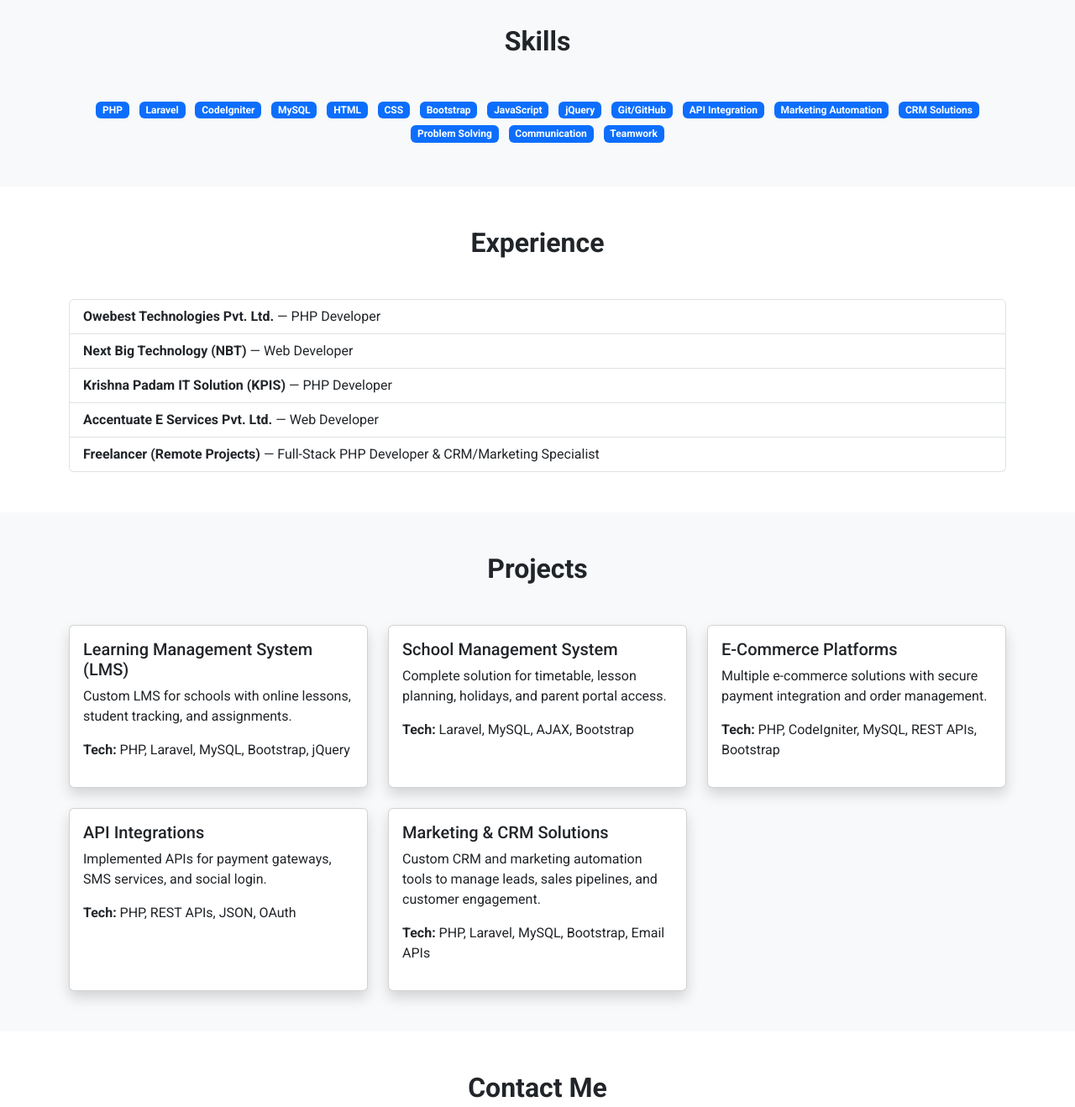
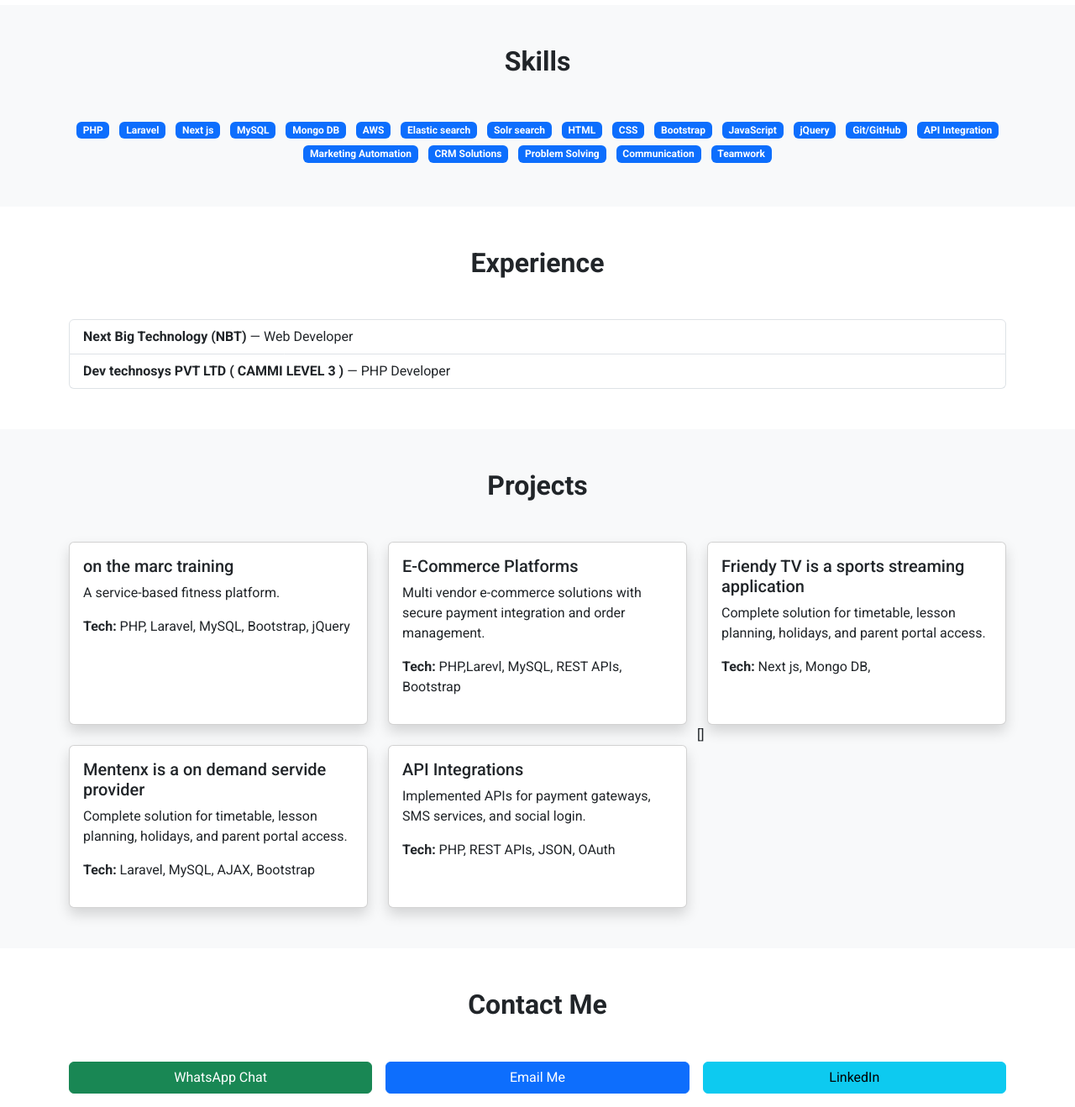
Before and after one commit to dharmendra-kumar-sanyee/portfolio, a plain HTML site: page index.html in a window 1280 px wide. Shown: the part 1300-2618 px from the top of the page at 84% size. Drawn offline with nearby package versions, Linux system fonts and the light colour scheme.

Commit message:
Update index.html

```diff
--- a/index.html
+++ b/index.html
@@ -1,10 +1,12 @@
+https://avatars.githubusercontent.com/u/79008513?v=4
+
 
 <html lang="en">
 <head>
     <meta charset="UTF-8">
     <meta name="viewport" content="width=device-width, initial-scale=1.0">
     <title>Dharmendra Kumar | Dharmendra Kumar Sanyee | Full-Stack Laravel Developer | Full-Stack PHP Developer | Full-Stack Next Js Developer </title>
-    <meta name="description" content="Dharmendra Kumar | Freelance Full-Stack PHP Developer specializing in Laravel & CI. Expert in Web Solutions, E-commerce, APIs, Marketing & CRM Automation, Remote Projects. Contact via WhatsApp or Email.">
+    <meta name="description" content="Dharmendra Kumar | Freelance Full-Stack PHP Developer specializing in Laravel & Next js. Expert in Web Solutions, E-commerce, APIs, Marketing & CRM Automation, Remote Projects. Contact via WhatsApp or Email.">
     <meta name="keywords" content="Dharmendra Kumar, PHP Developer, Laravel, CodeIgniter, Full-Stack Developer, Web Solutions, E-commerce, API Integration, Marketing, CRM, Freelancer, Remote Projects, GitHub Portfolio, LMS, School Management System">
     <meta name="author" content="Dharmendra Kumar">
     <meta name="google-site-verification" content="INwhxzFg7SbeQ702smOeT7q8rbd3EITVkmkUTA-jjkc" />
@@ -12,24 +14,9 @@
     <meta property="og:title" content="Dharmendra Kumar | Full-Stack PHP Developer & CRM Specialist">
     <meta property="og:description" content="Freelance Developer specializing in Web Solutions, E-commerce, APIs, Marketing & CRM Automation.">
     <meta property="og:type" content="website">
-    <meta property="og:url" content="https://dharmendra-kumar-sanyee/github-portfolio/.github.io/portfolio/">
-    <meta property="og:image" content="https://dharmendra-kumar-sanyee/github-portfolio/.github.io/portfolio/dharmendra-kumar-sanyee-profile-photo.jpg">
-    <link rel="icon" href="dharmendra-kumar-sanyee-profile-photo.jpg" type="image/png">
-
-    <!-- Fix og:url -->
-    <meta property="og:url" content="https://dharmendra-kumar-sanyee.github.io/">
-
-    <!-- Fix og:image -->
-    <meta property="og:image" content="https://dharmendra-kumar-sanyee.github.io/assets/dharmendra-kumar-sanyee-profile-photo.jpg">
-
-    <!-- Add Twitter Card (optional) -->
-    <meta name="twitter:card" content="summary_large_image">
-    <meta name="twitter:title" content="Dharmendra Kumar | Full-Stack Developer | PHP | Laravel | Next.js">
-    <meta name="twitter:description" content="Dharmendra Kumar | Freelance Full-Stack Developer | Laravel, PHP, Next.js | Web Solutions | E-commerce | CRM Automation | Remote Projects">
-    <meta name="twitter:image" content="https://dharmendra-kumar-sanyee.github.io/assets/dharmendra-kumar-sanyee-profile-photo.jpg">
-
-
-
+    <meta property="og:url" content="https://dharmendrakumarsanyee/github-portfolio/.github.io/portfolio/">
+    <meta property="og:image" content="https://dharmendrakumarsanyee/github-portfolio/.github.io/portfolio/dharmendrakumarsanyee-profile-photo.jpg">
+    <link rel="icon" href="dharmendrakumarsanyee-profile-photo.jpg" type="image/png">
     <!-- Bootstrap CSS -->
     <link href="https://cdn.jsdelivr.net/npm/bootstrap@5.3.2/dist/css/bootstrap.min.css" rel="stylesheet">
 
@@ -72,9 +59,9 @@
 <section class="hero d-flex align-items-center justify-content-center text-center vh-100">
   <div data-aos="fade-up">
     <h1 class="display-4 fw-bold">Dharmendra Kumar</h1>
-    <p class="lead mb-4">Freelance Full-Stack PHP Developer | Laravel & CI | Web Solutions | API | E-commerce | Marketing & CRM | Remote Projects</p>
+    <p class="lead mb-4">Freelance Full-Stack PHP Developer | Laravel & Next js | Web Solutions | API | E-commerce | Marketing & CRM | Remote Projects</p>
     <a href="#contact" class="btn btn-light btn-lg me-2">Hire Me</a>
-    <a href="https://github.com/dharmendra-kumar-sanyee/github-portfolio" target="_blank" class="btn btn-outline-light btn-lg">GitHub</a>
+    <a href="https://github.com/dharmendrakumarsanyee/github-portfolio" target="_blank" class="btn btn-outline-light btn-lg">GitHub</a>
   </div>
 </section>
 
@@ -100,8 +87,12 @@
     <div class="text-center" data-aos="fade-up" data-aos-delay="100">
       <span class="badge bg-primary m-1">PHP</span>
       <span class="badge bg-primary m-1">Laravel</span>
-      <span class="badge bg-primary m-1">CodeIgniter</span>
+      <span class="badge bg-primary m-1">Next js</span>
       <span class="badge bg-primary m-1">MySQL</span>
+      <span class="badge bg-primary m-1">Mongo DB</span>
+      <span class="badge bg-primary m-1">AWS</span>
+      <span class="badge bg-primary m-1">Elastic search</span>
+      <span class="badge bg-primary m-1">Solr search</span>
       <span class="badge bg-primary m-1">HTML</span>
       <span class="badge bg-primary m-1">CSS</span>
       <span class="badge bg-primary m-1">Bootstrap</span>
@@ -123,11 +114,8 @@
   <div class="container">
     <h2 class="text-center fw-bold mb-5" data-aos="fade-up">Experience</h2>
     <ul class="list-group" data-aos="fade-up" data-aos-delay="100">
-      <li class="list-group-item"><strong>Owebest Technologies Pvt. Ltd.</strong> — PHP Developer</li>
       <li class="list-group-item"><strong>Next Big Technology (NBT)</strong> — Web Developer</li>
-      <li class="list-group-item"><strong>Krishna Padam IT Solution (KPIS)</strong> — PHP Developer</li>
-      <li class="list-group-item"><strong>Accentuate E Services Pvt. Ltd.</strong> — Web Developer</li>
-      <li class="list-group-item"><strong>Freelancer (Remote Projects)</strong> — Full-Stack PHP Developer & CRM/Marketing Specialist</li>
+      <li class="list-group-item"><strong>Dev technosys PVT LTD ( CAMMI LEVEL 3 )</strong> — PHP Developer</li>
     </ul>
   </div>
 </section>
@@ -137,33 +125,49 @@
   <div class="container">
     <h2 class="text-center fw-bold mb-5" data-aos="fade-up">Projects</h2>
     <div class="row g-4">
+
       <div class="col-md-4" data-aos="fade-up" data-aos-delay="100">
         <div class="card h-100 shadow">
           <div class="card-body">
-            <h5 class="card-title">Learning Management System (LMS)</h5>
-            <p class="card-text">Custom LMS for schools with online lessons, student tracking, and assignments.</p>
+            <h5 class="card-title">on the marc training </h5>
+            <p class="card-text">A service-based fitness platform.</p>
             <p><strong>Tech:</strong> PHP, Laravel, MySQL, Bootstrap, jQuery</p>
           </div>
         </div>
       </div>
-      <div class="col-md-4" data-aos="fade-up" data-aos-delay="200">
+
+
+
+      <div class="col-md-4" data-aos="fade-up" data-aos-delay="300">
         <div class="card h-100 shadow">
           <div class="card-body">
-            <h5 class="card-title">School Management System</h5>
+            <h5 class="card-title">E-Commerce Platforms</h5>
+            <p class="card-text">Multi vendor e-commerce solutions with secure payment integration and order management.</p>
+            <p><strong>Tech:</strong> PHP,Larevl, MySQL, REST APIs, Bootstrap</p>
+          </div>
+        </div>
+      </div>
+
+       <div class="col-md-4" data-aos="fade-up" data-aos-delay="200">
+        <div class="card h-100 shadow">
+          <div class="card-body">
+            <h5 class="card-title">Friendy TV is a sports streaming application</h5>
+            <p class="card-text">Complete solution for timetable, lesson planning, holidays, and parent portal access.</p>
+            <p><strong>Tech:</strong> Next js, Mongo DB,</p>
+          </div>
+        </div>
+      </div>
+
+       <div class="col-md-4" data-aos="fade-up" data-aos-delay="200">
+        <div class="card h-100 shadow">
+          <div class="card-body">
+            <h5 class="card-title">Mentenx is a on demand servide provider</h5>
             <p class="card-text">Complete solution for timetable, lesson planning, holidays, and parent portal access.</p>
             <p><strong>Tech:</strong> Laravel, MySQL, AJAX, Bootstrap</p>
           </div>
         </div>
       </div>
-      <div class="col-md-4" data-aos="fade-up" data-aos-delay="300">
-        <div class="card h-100 shadow">
-          <div class="card-body">
-            <h5 class="card-title">E-Commerce Platforms</h5>
-            <p class="card-text">Multiple e-commerce solutions with secure payment integration and order management.</p>
-            <p><strong>Tech:</strong> PHP, CodeIgniter, MySQL, REST APIs, Bootstrap</p>
-          </div>
-        </div>
-      </div>
+
       <div class="col-md-4" data-aos="fade-up" data-aos-delay="400">
         <div class="card h-100 shadow">
           <div class="card-body">
@@ -173,15 +177,10 @@
           </div>
         </div>
       </div>
-      <div class="col-md-4" data-aos="fade-up" data-aos-delay="500">
-        <div class="card h-100 shadow">
-          <div class="card-body">
-            <h5 class="card-title">Marketing & CRM Solutions</h5>
-            <p class="card-text">Custom CRM and marketing automation tools to manage leads, sales pipelines, and customer engagement.</p>
-            <p><strong>Tech:</strong> PHP, Laravel, MySQL, Bootstrap, Email APIs</p>
-          </div>
-        </div>
-      </div>
+
+     []
+
+
     </div>
   </div>
 </section>
```
